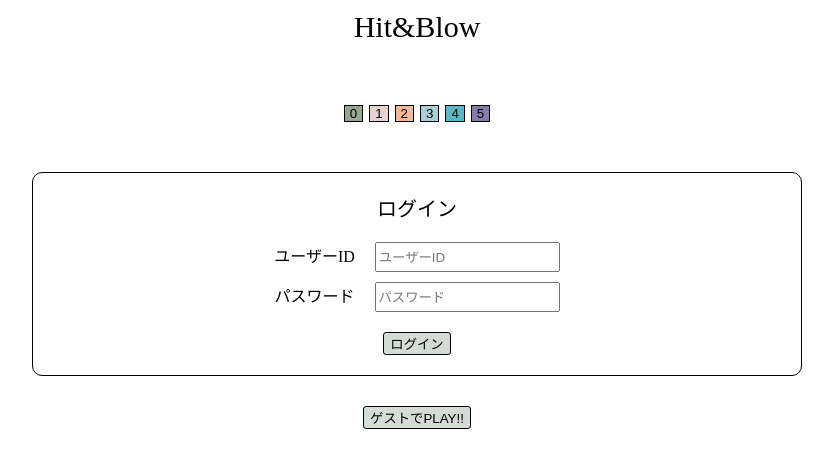
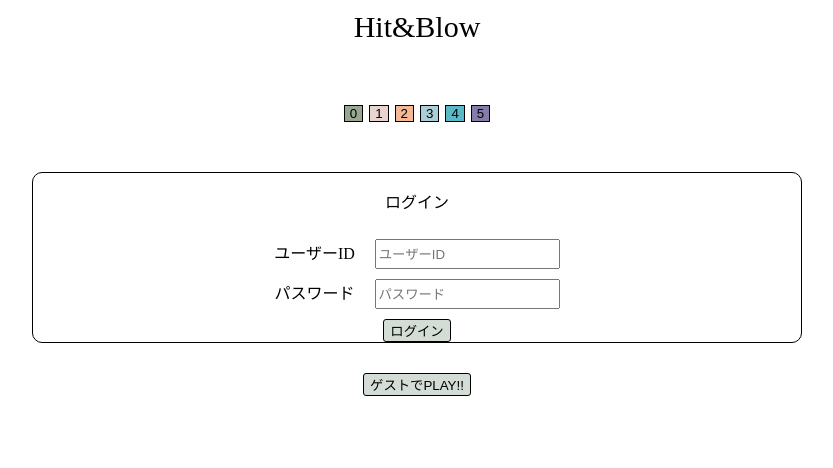
Before and after one commit to pen0914/numbers-game, a React (Create React App) app: page / in a window 1280 px wide. Shown: the top 468 px of the page, without its empty margins (223-1056 px from the left). Built offline with nearby package versions, Linux system fonts and the light colour scheme.

Commit message:
ログイン部分のCSS変更

```diff
--- a/src/components/atoms/InputForm.jsx
+++ b/src/components/atoms/InputForm.jsx
@@ -23,15 +23,16 @@ const SInputDiv = styled.div`
   line-height: 30px;
   height: 30px;
   margin: 10px 0;
-  @media (max-width: 600px) {
-    display: block;
+  @media (max-width: 500px) {
+    flex-direction: column;
     height: 60px;
   }
 `;
 
 const SInput = styled.input`
   margin-left: 20px;
-  @media (max-width: 600px) {
-    margin: 0;
+  @media (max-width: 500px) {
+    margin: 0 auto;
+    width: 70%;
   }
 `;
--- a/src/components/molecules/AfterLoginPart.jsx
+++ b/src/components/molecules/AfterLoginPart.jsx
@@ -17,6 +17,7 @@ export const AfterLoginPart = (props) => {
 
 const SDiv = styled.div`
   border: solid 1px black;
+  border-radius: 10px;
 `;
 
 const SPlayButton = styled(PlayButton)`
--- a/src/components/molecules/LoginPart.jsx
+++ b/src/components/molecules/LoginPart.jsx
@@ -22,8 +22,10 @@ export const LoginPart = (props) => {
 
   return (
     <SDiv className={className}>
-      <SP>ログイン</SP>
-      <div>
+      <SText>
+        <p>ログイン</p>
+      </SText>
+      <SinputArea>
         <InputForm
           onChange={onChangeId}
           value={id}
@@ -39,22 +41,28 @@ export const LoginPart = (props) => {
         <SLoginButton onClick={onClickLogin}>
           ログイン
         </SLoginButton>
-      </div>
+      </SinputArea>
     </SDiv>
   );
 };
 
 const SDiv = styled.div`
+  display: flex;
+  flex-direction: column;
   border: solid 1px black;
   border-radius: 10px;
 `;
 
-const SP = styled.p`
-  font-size: 20px;
+const SText = styled.div`
+  flex-basis: 20%;
+`;
+
+const SinputArea = styled.div`
+  flex-basis: 80%;
 `;
 
 const SLoginButton = styled(LoginButton)`
-  margin: 10px 0 20px 0;
+  /* margin: 10px 0 20px 0; */
   background-color: #d4dcd6;
   color: black;
   border: solid 1px black;
--- a/src/components/pages/Login.jsx
+++ b/src/components/pages/Login.jsx
@@ -80,6 +80,7 @@ const SColorChangeButton = styled(LoginButton)`
 
 const SAfterLoginPart = styled(AfterLoginPart)`
   width: 60%;
+  margin: 0 auto;
 `;
 
 const SLoginPart = styled(LoginPart)`
```
